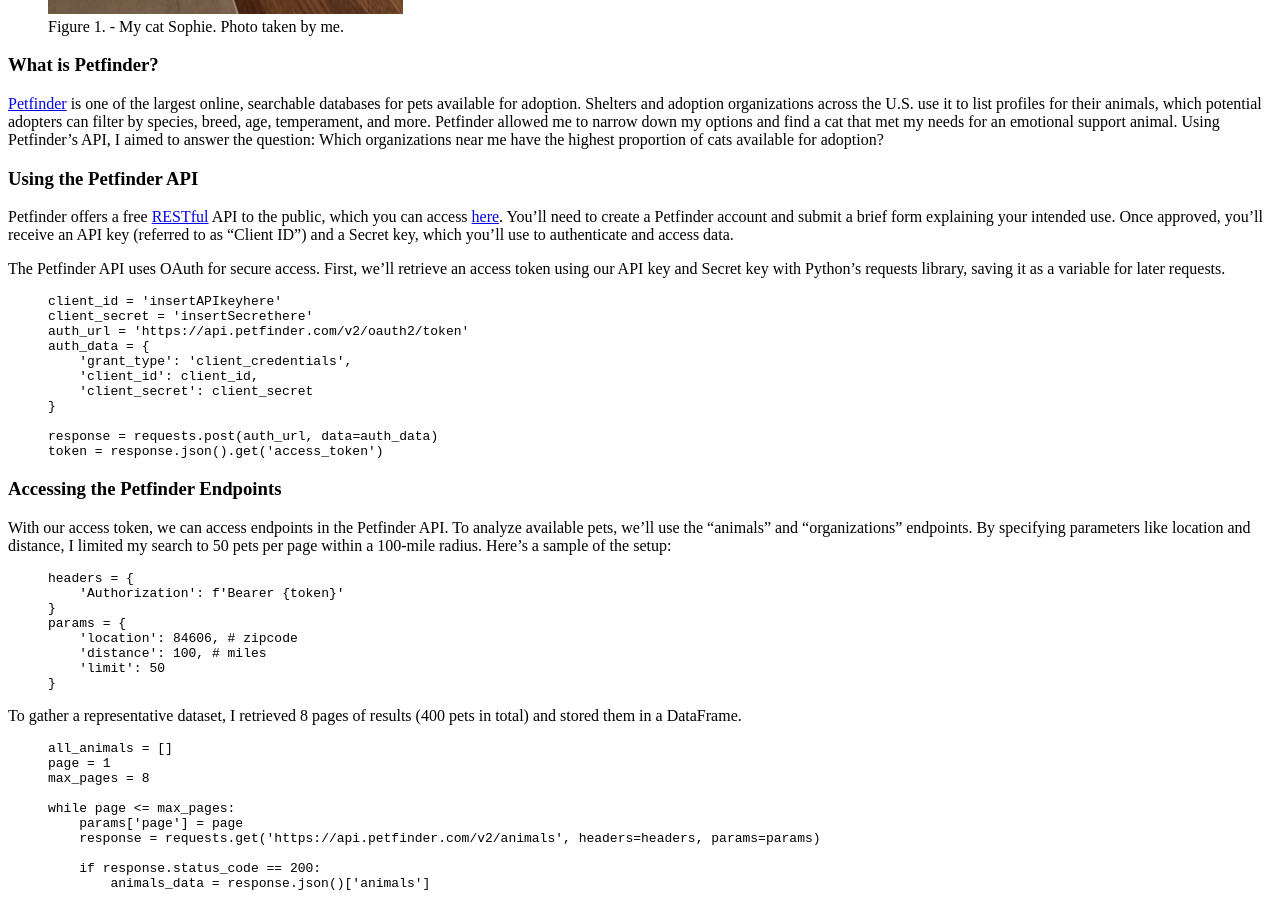
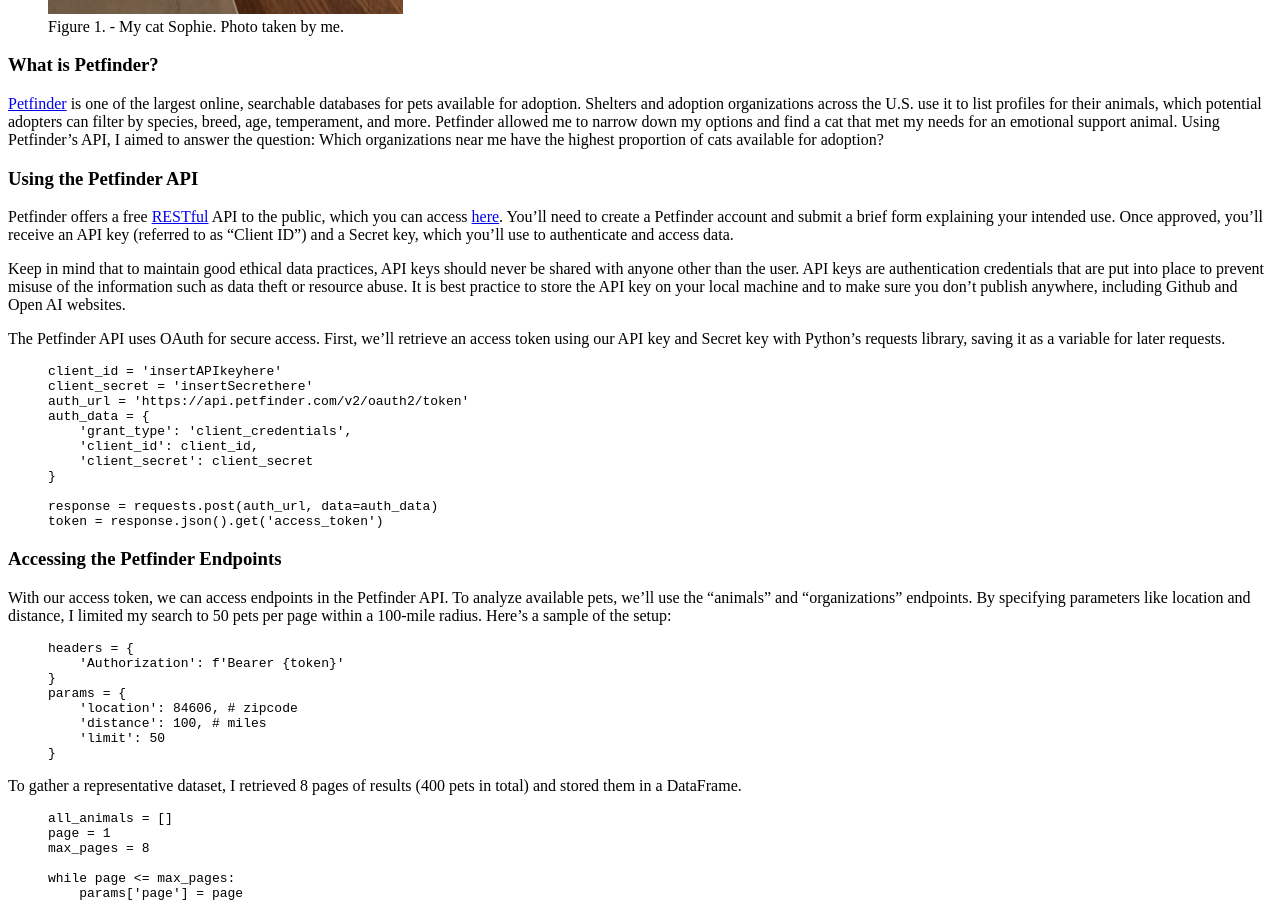
Before and after one commit to clawmendra/my-blog, a Jekyll site: the page built from _posts/2024-10-28-petfinder.md, in a window 1280 px wide and 900 px high, scrolled down 1144 px. Built offline with Jekyll 4.4.1, drawn with Linux system fonts in a browser that asks for light colours; nearby versions of some CDN libraries.

Commit message:
added ethics statement

```diff
--- a/_posts/2024-10-28-petfinder.md
+++ b/_posts/2024-10-28-petfinder.md
@@ -21,6 +21,10 @@ Throughout my childhood, I was surrounded by pets: cats, dogs, hamsters, birds,
 ### Using the Petfinder API
 
 Petfinder offers a free [RESTful](https://www.geeksforgeeks.org/rest-api-introduction/) API to the public, which you can access [here](https://www.petfinder.com/developers/). You’ll need to create a Petfinder account and submit a brief form explaining your intended use. Once approved, you’ll receive an API key (referred to as "Client ID") and a Secret key, which you’ll use to authenticate and access data.
+
+Keep in mind that to maintain good ethical data practices, API keys should never be shared with anyone other than the user. API keys are authentication credentials that are put into place
+to prevent misuse of the information such as data theft or resource abuse. It is best practice to store
+the API key on your local machine and to make sure you don't publish anywhere, including Github and Open AI websites.
 
 The Petfinder API uses OAuth for secure access. First, we’ll retrieve an access token using our API key and Secret key with Python’s requests library, saving it as a variable for later requests.
 
```
